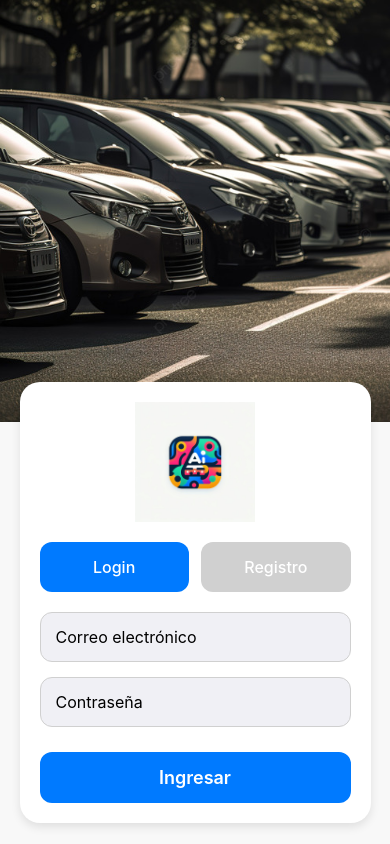
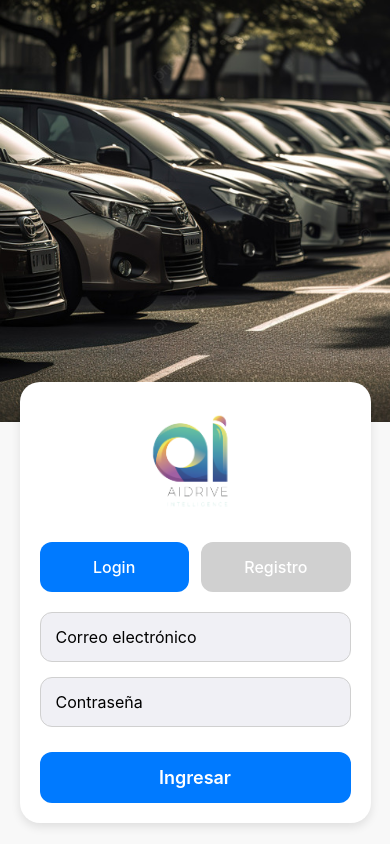
Before and after one commit to Jeffer332/AIDriveAPP, a React Native app: screen /Login in a window 390 px wide. Built offline with nearby package versions, Linux system fonts and the light colour scheme.

Commit message:
Actualización del logo en pantalla login

```diff
--- a/screens/LoginScreen.js
+++ b/screens/LoginScreen.js
@@ -62,7 +62,7 @@ export default function LoginScreen({ navigation }) {
           <View style={styles.formContainer}>
             {/* Logo sobre los botones y más grande */}
             <Image
-              source={require('../assets/logo.png')}
+              source={require('../assets/logo2.png')}
               style={styles.logo}
             />
 
```
Also changed, not shown: assets/logo2.png (added).
